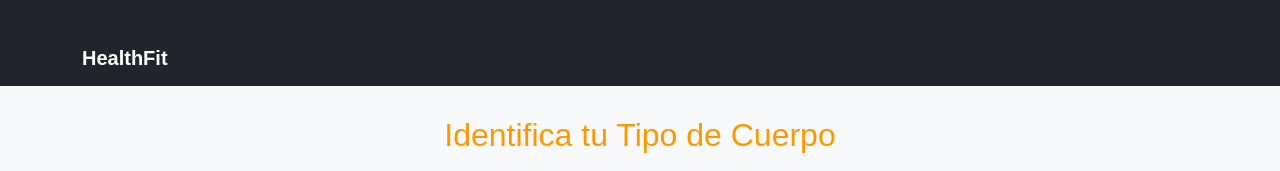
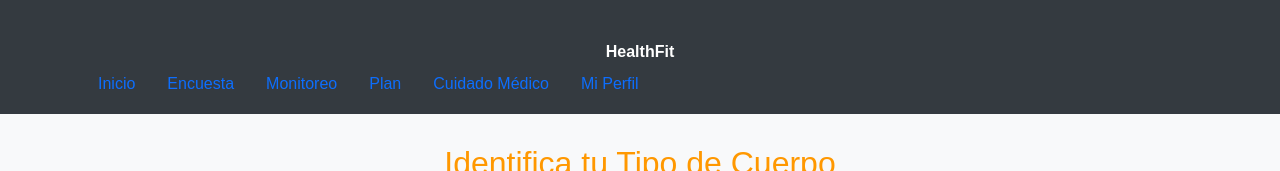
Before and after one commit to Daina-Jahaveth/HealthFit, a website: page body-type.html in a window 1280 px wide. Shown: the top 171 px of the page. Drawn offline with nearby package versions, Linux system fonts and the light colour scheme.

Commit message:
Update body-type.html

```diff
--- a/body-type.html
+++ b/body-type.html
@@ -61,13 +61,21 @@
       text-align: center; /* Centrar texto */
     }
   </style>
-</head>
-<body>
-  <header class="navbar navbar-dark bg-dark">
-    <div class="container">
-      <a class="navbar-brand" href="#">HealthFit</a>
-    </div>
-  </header>
+  <!-- HEADER -->
+    <header>
+        <div class="container">
+            <a class="navbar-brand" href="index.html">HealthFit</a>
+            <nav>
+                <ul class="nav">
+                    <li class="nav-item"><a class="nav-link" href="index.html">Inicio</a></li>
+                    <li class="nav-item"><a class="nav-link" href="survey.html">Encuesta</a></li>
+                    <li class="nav-item"><a class="nav-link" href="tracking.html">Monitoreo</a></li>
+                    <li class="nav-item"><a class="nav-link" href="plan.html">Plan</a></li>
+                    <li class="nav-item"><a class="nav-link" href="care.html">Cuidado Médico</a></li>
+                    <li class="nav-item"><a class="nav-link" href="profile.html">Mi Perfil</a></li>
+                </ul>
+    </header>
+
 
   <div class="container">
     <h2>Identifica tu Tipo de Cuerpo</h2>
```
